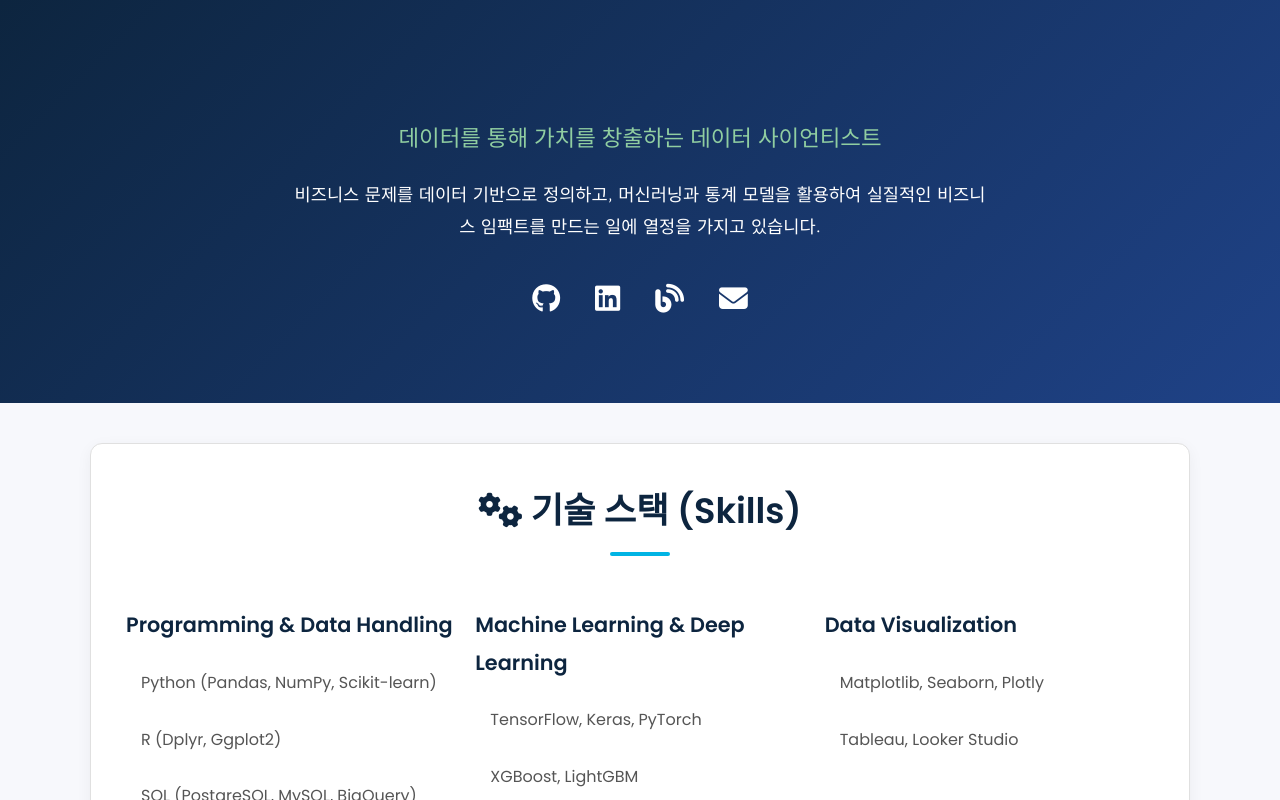
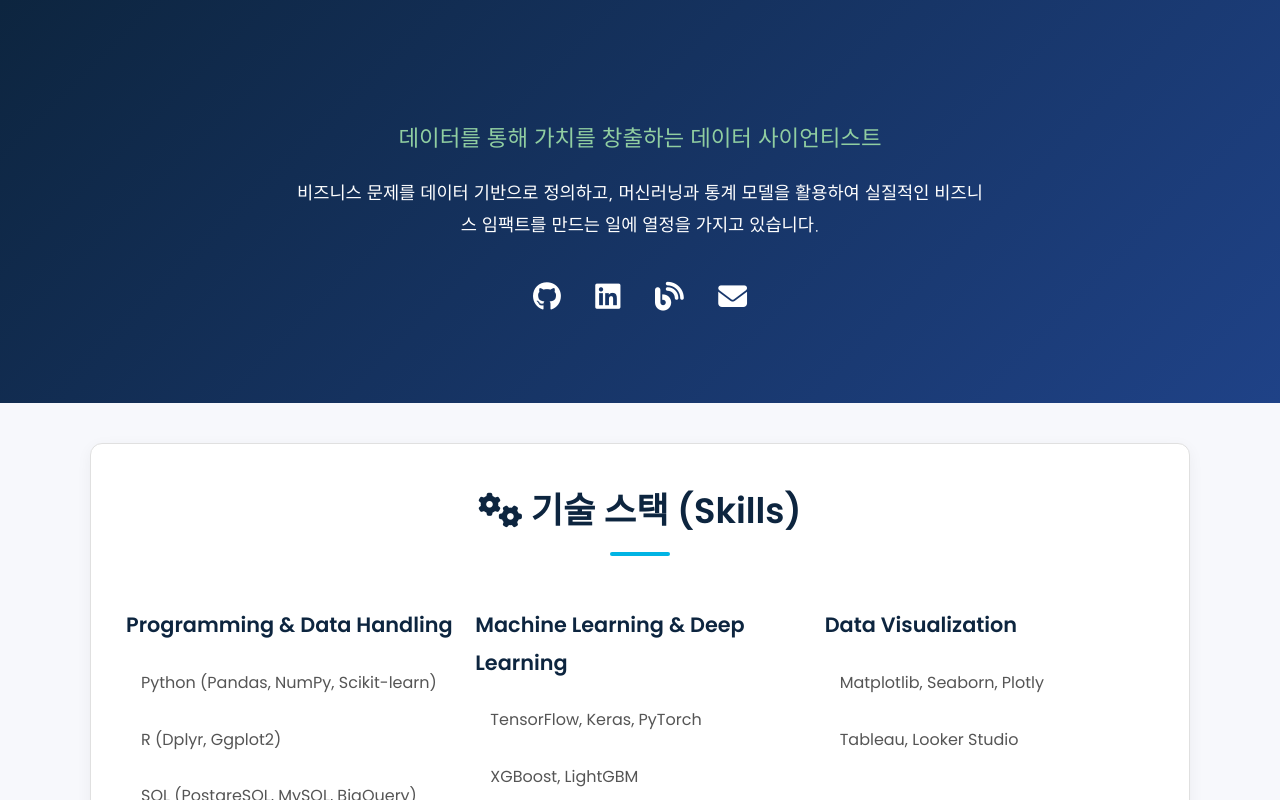
Before and after one commit to KnellBalm/KnellBalm.github.io, a plain HTML site: page index.html in a window 1280 px wide. Shown: the top 800 px of the page. Drawn offline with Linux system fonts and the light colour scheme.

Commit message:
change fonts

```diff
--- a/index.html
+++ b/index.html
@@ -7,7 +7,7 @@
 
     <link rel="preconnect" href="https://fonts.googleapis.com">
     <link rel="preconnect" href="https://fonts.gstatic.com" crossorigin>
-    <link href="https://fonts.googleapis.com/css2?family=Gowun+Dodum&family=Poppins:wght@400;600;700&display=swap" rel="stylesheet">
+    <link href="https://fonts.googleapis.com/css2?family=Nanum+Gothic&family=Poppins:wght@400;600;700&display=swap" rel="stylesheet">
     <link rel="stylesheet" href="https://cdnjs.cloudflare.com/ajax/libs/font-awesome/6.5.1/css/all.min.css" integrity="sha512-DTOQO9RWCH3ppGqcWaEA1BIZOC6xxalwEsw9c2QQeAIftl+Vegovlnee1c9QX4TctnWMn13TZye+giMm8e2LwA==" crossorigin="anonymous" referrerpolicy="no-referrer" />
 
     <style>
@@ -31,8 +31,8 @@
         }
 
         body {
-            /* 요청하신 'Gowun Dodum' 폰트 적용 */
-            font-family: 'Gowun Dodum', sans-serif;
+            /* 요청하신 'Nanum+Gothic' 폰트 적용 */
+            font-family: 'Nanum Gothic', sans-serif;
             margin: 0;
             background-color: var(--background-color);
             color: var(--text-color);
```
